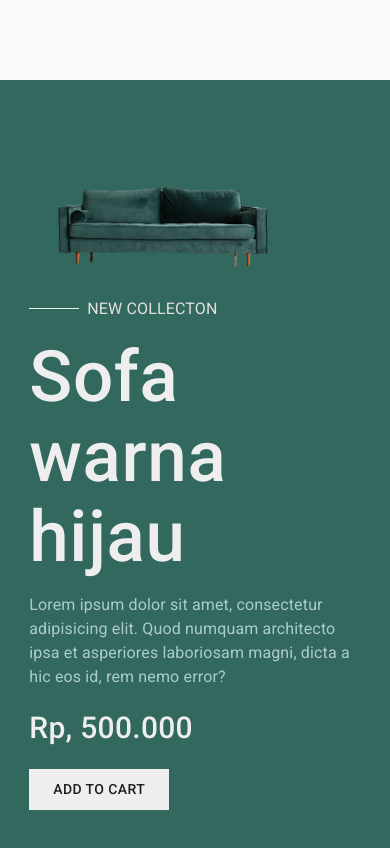
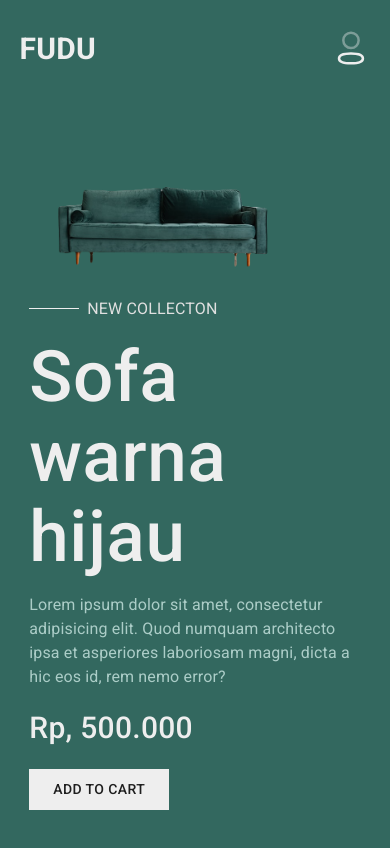
Before and after one commit to MuhammadAkbar11/furniture-shop-frontend, a React app: page / in a window 390 px wide. Shown: the top 848 px of the page. Built offline with nearby package versions, Linux system fonts and the light colour scheme.

Commit message:
fix Top menu untk ukuran mobile

```diff
--- a/src/app/components/Layouts/TopMenu/TopMenu.jsx
+++ b/src/app/components/Layouts/TopMenu/TopMenu.jsx
@@ -2,8 +2,11 @@ import React from 'react';
 
 import { Box, Hidden, useTheme } from '@material-ui/core';
 import { Link } from 'react-router-dom';
+
+import ProfileIcon from '@components/UI/Icons/ProfileIcon';
 import {
   AuthLink,
+  BoxTopMenuMobile,
   LogoTitle,
   TopMenuFooter,
   TopMenuHeaderStyled,
@@ -16,6 +19,21 @@ const TopMenu = () => {
 
   return (
     <TopMenuStyled>
+      <Hidden smUp>
+        <BoxTopMenuMobile>
+          <LogoTitle>FUDU</LogoTitle>
+          <Box
+            style={{
+              cursor: 'pointer',
+            }}
+            width={40}
+            height={40}
+          >
+            <ProfileIcon />
+          </Box>
+        </BoxTopMenuMobile>
+      </Hidden>
+
       <Hidden xsDown>
         <TopMenuHeaderStyled>
           <Box>
@@ -42,7 +60,7 @@ const TopMenu = () => {
         <TopMenuFooter>
           <TopMenuItems />
           <Box my={0} flex={1}>
-            <LogoTitle color={theme.palette}>FUDU</LogoTitle>
+            <LogoTitle>FUDU</LogoTitle>
           </Box>
           <div />
         </TopMenuFooter>
--- a/src/app/components/Layouts/TopMenu/TopMenuStyled.jsx
+++ b/src/app/components/Layouts/TopMenu/TopMenuStyled.jsx
@@ -1,4 +1,4 @@
-import { Box, darken } from '@material-ui/core';
+import { Box, darken, Typography } from '@material-ui/core';
 import styled from 'styled-components';
 
 export const TopMenuStyled = styled(Box)`
@@ -14,12 +14,13 @@ export const TopMenuStyled = styled(Box)`
   padding-left: 5vw;
   padding-right: 5vw;
   ${({ theme }) => `
-    ${theme.breakpoints.up('xs')} {
+    ${theme.breakpoints.up('md')} {
       padding-left: 7.5vw;
       padding-right: 7.5vw;
     }
 
     ${theme.breakpoints.down('xs')} {
+      background-color: ${theme.palette.primary.main};
       height: 80px;
     }
   `}
@@ -76,11 +77,29 @@ export const TopMenuFooter = styled.div`
   align-content: center;
 `;
 
-export const LogoTitle = styled.h1`
-  font-family: 'Roboto', sans-serif;
-  font-size: 50px;
-  font-weight: bold;
-  ${({ color }) => `
-  color: ${color.primary.main};
+export const BoxTopMenuMobile = styled(Box)`
+  flex: 1;
+  width: 100%;
+  display: flex;
+  justify-content: space-between;
+  align-items: center;
+  ${({ theme }) => `
+    color: ${theme.palette.grey[200]};
+    margin-top: ${theme.spacing(2)}px;
   `}
 `;
+
+export const LogoTitle = styled(Typography)`
+  font-family: 'Roboto', sans-serif;
+
+  font-weight: bold;
+  ${({ theme }) => `
+    color: ${theme.palette.grey[200]};
+    font-size: 30px;
+    ${theme.breakpoints.up('sm')}{
+      font-size: 50px;
+      color: ${theme.palette.primary.main};
+    }
+
+  `}
+`;
```
